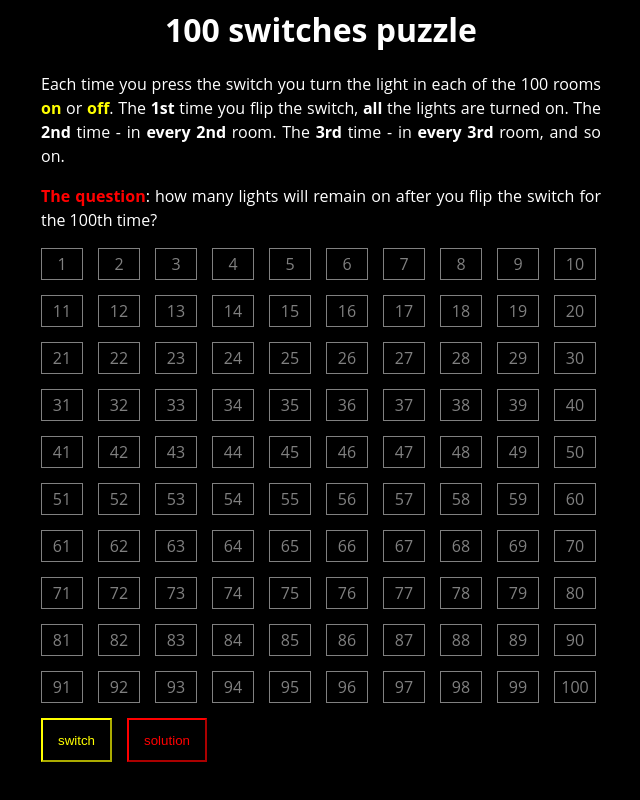
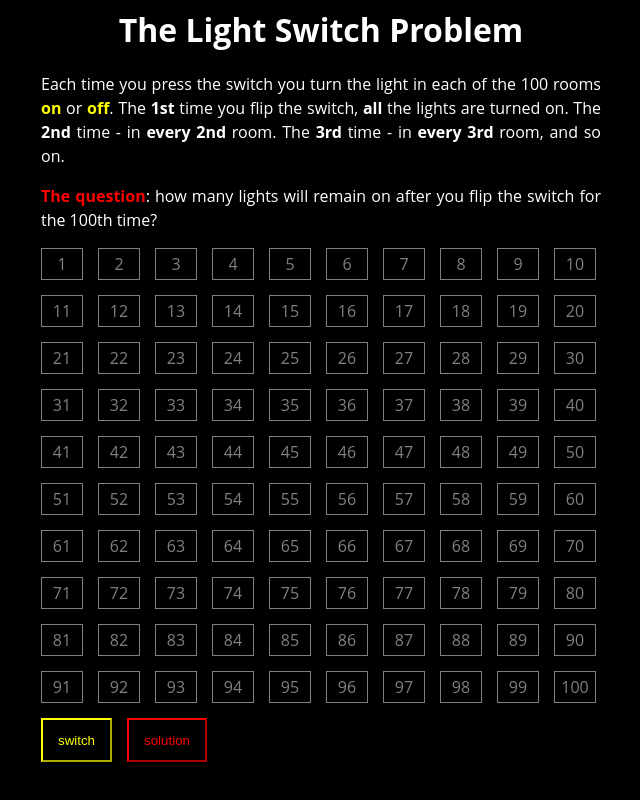
Before and after one commit to grzegorzgrygiel/100-switches, a plain HTML site: page index.html in a window 1280 px wide. Shown: the top 800 px of the page, without its empty margins (319-959 px from the left). Drawn offline with nearby package versions, Linux system fonts and the light colour scheme.

Commit message:
Update index.html

```diff
--- a/index.html
+++ b/index.html
@@ -12,7 +12,7 @@
 <body>
 
     <div id="text">
-<h1>100 switches puzzle</h1>
+<h1>The Light Switch Problem</h1>
 <p>Each time you press the switch you turn the light in each of the 100 rooms <span id="yellow">on</span> or <span id="yellow">off</span>. The <span >1st</span> time you flip the switch, <span >all</span> the lights are turned on. The <span >2nd</span> time - in <span >every 2nd</span> room. The <span >3rd</span> time - in <span >every 3rd</span> room, and so on.</p>
 <p><span id="red">The question</span>: how many lights will remain on after you flip the switch for the 100th time?</p>
 </div>
```
